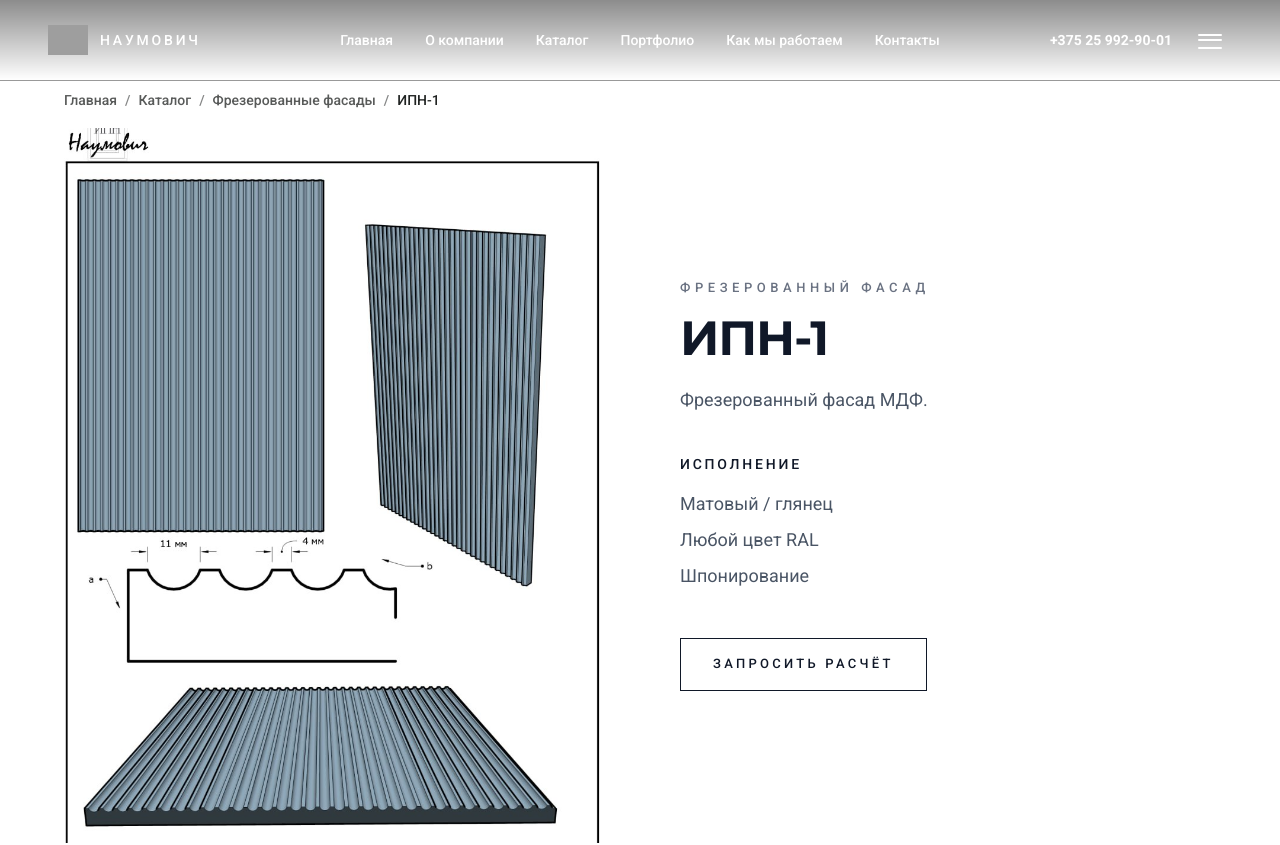
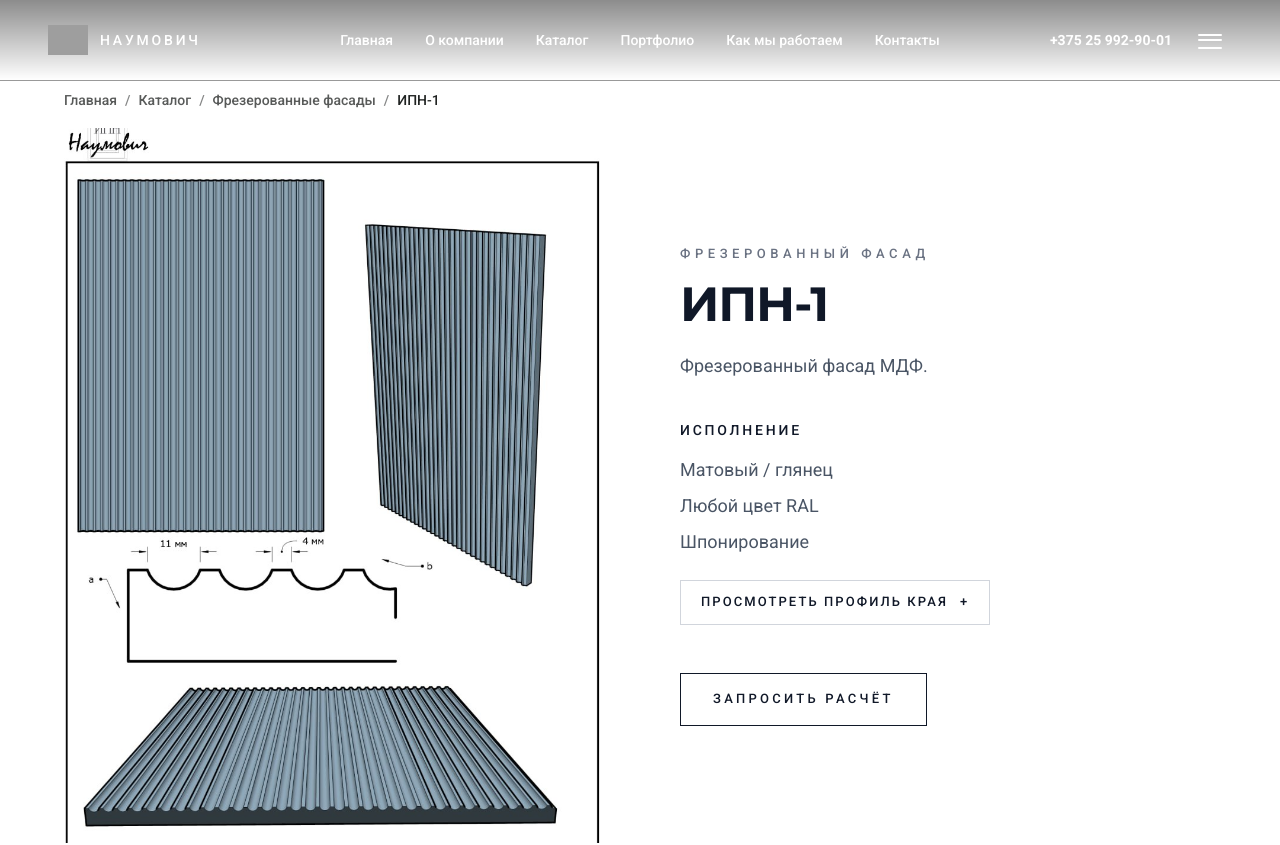
Before and after one commit to IljaBelousow/naumovich-site, a Next.js app: page /catalog/f1 in a window 1280 px wide. Shown: the top 845 px of the page. Built offline with nearby package versions, Linux system fonts and the light colour scheme; grey boxes are pictures that could not be loaded.

Commit message:
Add inline edge profile preview on IPN-1 facade

```diff
--- a/src/app/catalog/[slug]/CatalogClient.tsx
+++ b/src/app/catalog/[slug]/CatalogClient.tsx
@@ -14,6 +14,7 @@ export default function CatalogClient({
   allFacades: Facade[];
 }) {
   const [activeImage, setActiveImage] = useState(item.image);
+  const [showEdgeProfile, setShowEdgeProfile] = useState(false);
   const router = useRouter();
 
   const similar = allFacades
@@ -71,6 +72,33 @@ export default function CatalogClient({
                 <li>Любой цвет RAL</li>
                 <li>Шпонирование</li>
               </ul>
+
+              {item.slug === "f1" && (
+                <div className="mt-6">
+                  <button
+                    type="button"
+                    onClick={() => setShowEdgeProfile((shown) => !shown)}
+                    aria-expanded={showEdgeProfile}
+                    className="inline-flex items-center gap-3 border border-gray-300 px-5 py-3 text-xs font-medium uppercase tracking-[0.16em] text-gray-900 transition-colors hover:border-gray-900"
+                  >
+                    {showEdgeProfile ? "Скрыть профиль края" : "Просмотреть профиль края"}
+                    <span aria-hidden="true">{showEdgeProfile ? "−" : "+"}</span>
+                  </button>
+
+                  {showEdgeProfile && (
+                    <div className="mt-5 max-w-3xl border border-gray-200 bg-gray-50 p-3 sm:p-5">
+                      <Image
+                        src="/images/profil_kraya.jpg"
+                        alt="Варианты профиля края фасада"
+                        width={1200}
+                        height={900}
+                        sizes="(max-width: 768px) 100vw, 768px"
+                        className="h-auto w-full object-contain"
+                      />
+                    </div>
+                  )}
+                </div>
+              )}
             </div>
 
             <div className="mt-12">
```
